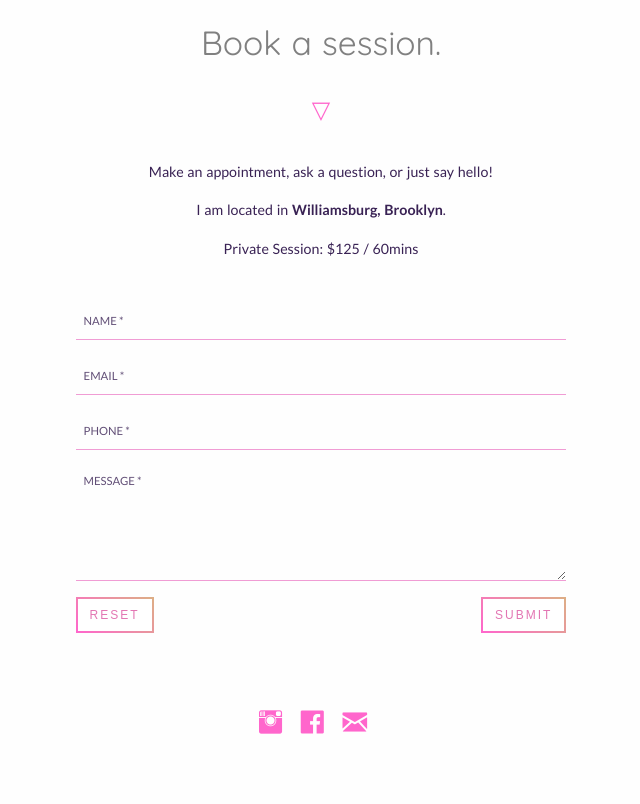
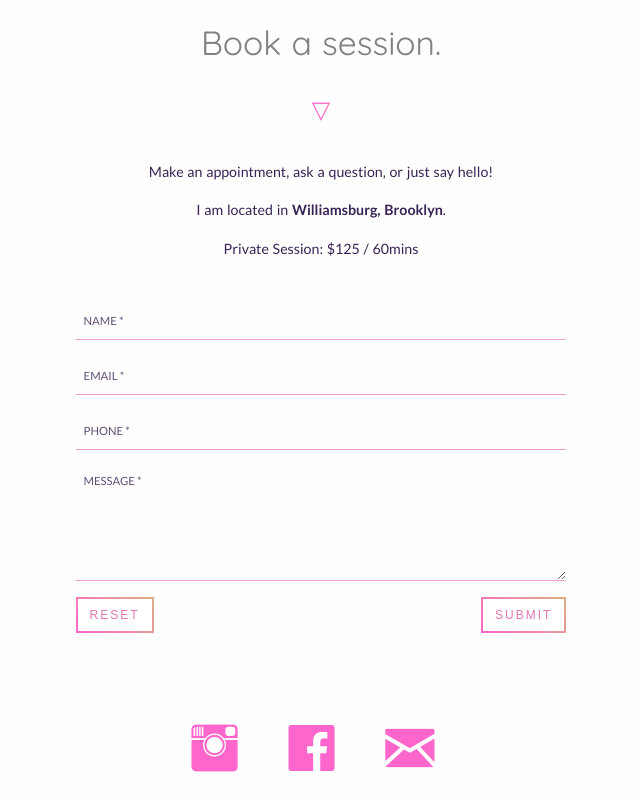
Before and after one commit to mchuaypradit/lovelyreiki, a website: page index.html in a window 1280 px wide. Shown: the part 3454-4258 px from the top of the page, without its empty margins (319-959 px from the left). Before the commit the page ends 4203 px from the top, so only its background shows below. Drawn offline with Linux system fonts and the light colour scheme.

Commit message:
Updated footer links and styling

```diff
--- a/css/app2.css
+++ b/css/app2.css
@@ -67,8 +67,9 @@ p a:hover {
 
 .iconstyle a:link,
 .iconstyle a:visited {
-	font-size: 2rem;
+	font-size: 4rem;
 	color: #FF66CC;
+	padding: 1rem;
 }
 
 .iconstyle a:hover {
@@ -243,6 +244,7 @@ p.triangle {
 	width: 100%;
 	word-spacing: 1px;
 	padding-top: 2rem;
+	margin-bottom: -10rem;
 }
 
 .appointment .content {
@@ -537,7 +539,7 @@ Media Queries
 	}
 
 	.appointment {
-	padding-top: 2rem;
+		padding-top: 2rem;
 	}
 
 }
--- a/index.html
+++ b/index.html
@@ -190,10 +190,10 @@
             <a href="http://www.instagram.com/christinalovelyreiki" target="_blank"><i class="fi-social-instagram"></i></a>
           </li>
           <li>
-            <a href="http://www.facebook.com/christinalovely" target="_blank"><i class="fi-social-facebook"></i></a>
+            <a href="https://www.facebook.com/christinalovelyreiki" target="_blank"><i class="fi-social-facebook"></i></a>
           </li>
           <li>
-            <a href="MAILTO:robotlovely@gmail.com?SUBJECT=Hello!"><i class="fi-mail"></i></a>
+            <a href="MAILTO:christinalovelyreiki@gmail.com?SUBJECT=Hello!"><i class="fi-mail"></i></a>
           </li>
         </ul>
       <!-- <ul>
```
